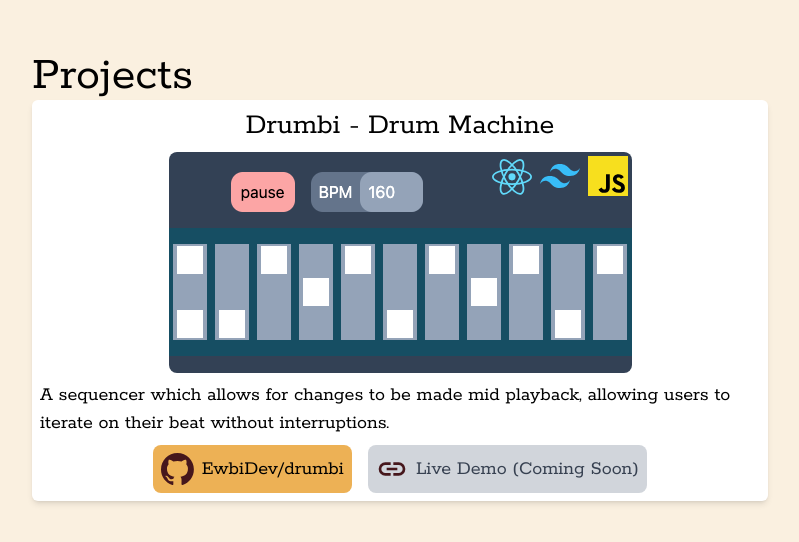
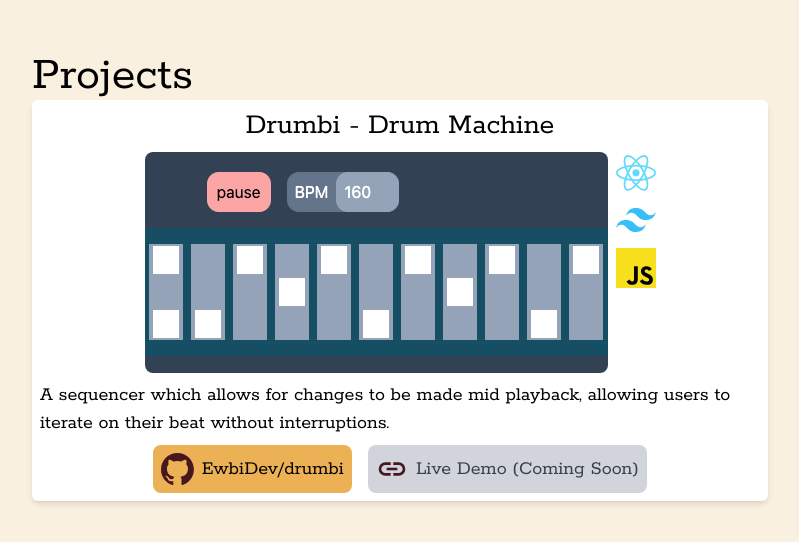
Before and after one commit to EwbiDev/ewbi-portfolio, a React (Vite) app: page / in a window 1280 px wide. Shown: the part 1756-2298 px from the top of the page, without its empty margins (240-1039 px from the left). Built offline with nearby package versions, Linux system fonts and the light colour scheme.

Commit message:
feat: repositioned list of stuff used for project

```diff
--- a/src/components/ProjectList/Project/index.jsx
+++ b/src/components/ProjectList/Project/index.jsx
@@ -19,11 +19,16 @@ export default function Project({
       <Card>
         <div className="flex flex-col gap-2">
           <h3 className="text-center text-3xl">{titleText}</h3>
-          <div className="relative mx-auto flex w-fit justify-center">
+          <div className="relative mx-auto flex w-fit flex-col justify-center gap-2 md:flex-row">
             <img src={coverImg} className="rounded-lg object-cover" />
-            <ul className="absolute right-1 top-1 flex gap-2">
+            <ul className="flex gap-2 md:flex-col">
               {techLogos.map((logo) => (
-                <Logo url={logo.file} name={logo.name} key={logo.name} />
+                <Logo
+                  url={logo.file}
+                  name={logo.name}
+                  key={logo.name}
+                  positionTooltipRight={true}
+                />
               ))}
             </ul>
           </div>
```
